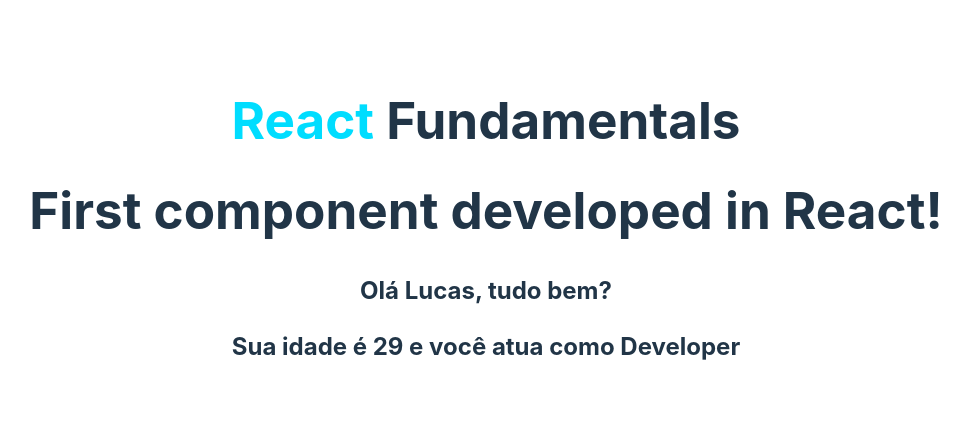
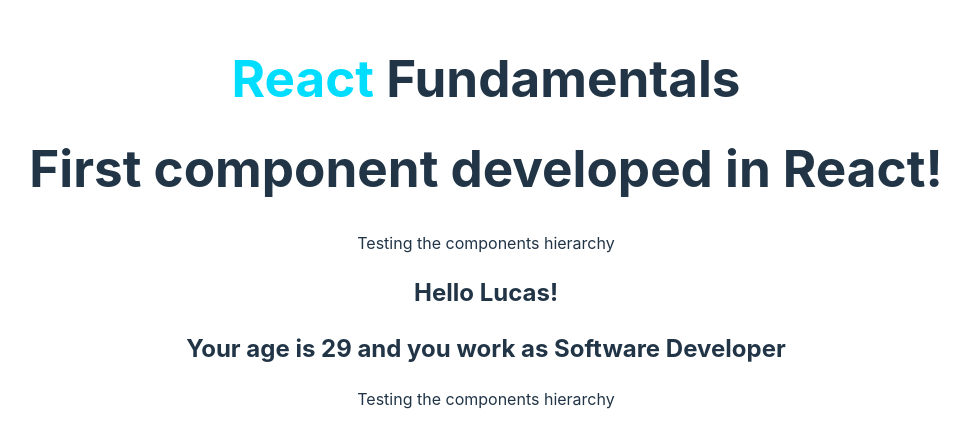
Before and after one commit to Lucas31394/React-Udemy, a React app in the folder reactFundamentals/ReactFundamentals/: page / in a window 1280 px wide. Shown: the part 179-626 px from the top of the page, without its empty margins (154-1124 px from the left). Built offline with nearby package versions, Linux system fonts and the light colour scheme; the HTML template or start-up script is replaced by a standard one.

Commit message:
learning about the components hierarchy

```diff
--- a/reactFundamentals/ReactFundamentals/src/App.jsx
+++ b/reactFundamentals/ReactFundamentals/src/App.jsx
@@ -4,6 +4,7 @@
 //Components
 import FirstComponent from './components/FirstComponent'
 import TemplateExpressions from './components/TemplateExpressions'
+import MyComponent from "./components/MyComponent";
 // Styles - CSS
 import './App.css'
 
@@ -16,6 +17,7 @@
         <h1><span className='react-color'>React</span> Fundamentals</h1>
         <FirstComponent />
         <TemplateExpressions />
+        <MyComponent />
       </div>
     </>
   )
--- a/reactFundamentals/ReactFundamentals/src/components/FirstComponent.jsx
+++ b/reactFundamentals/ReactFundamentals/src/components/FirstComponent.jsx
@@ -1,7 +1,10 @@
+import MyComponent from "./MyComponent";
+
 const FirstComponent = () => {
     return (
         <div>
             <h1>First component developed in React!</h1>
+            <MyComponent />
         </div>
     )
 }
--- /dev/null
+++ b/reactFundamentals/ReactFundamentals/src/components/MyComponent.jsx
@@ -0,0 +1,9 @@
+const MyComponent = () => {
+    return (
+        <div>
+            <p>Testing the components hierarchy</p>
+        </div>
+    )
+}
+
+export default MyComponent;
--- a/reactFundamentals/ReactFundamentals/src/components/TemplateExpressions.jsx
+++ b/reactFundamentals/ReactFundamentals/src/components/TemplateExpressions.jsx
@@ -2,13 +2,13 @@
     const name = "Lucas"
     const data = {
         age: 29,
-        job: "Developer"
+        job: "Software Developer"
     }
 
     return (
         <div>
-            <h2>Olá {name}, tudo bem?</h2>
-            <h2>Sua idade é {data.age} e você atua como {data.job}</h2>
+            <h2>Hello {name}!</h2>
+            <h2>Your age is {data.age} and you work as {data.job}</h2>
         </div>
     )
 }
```
